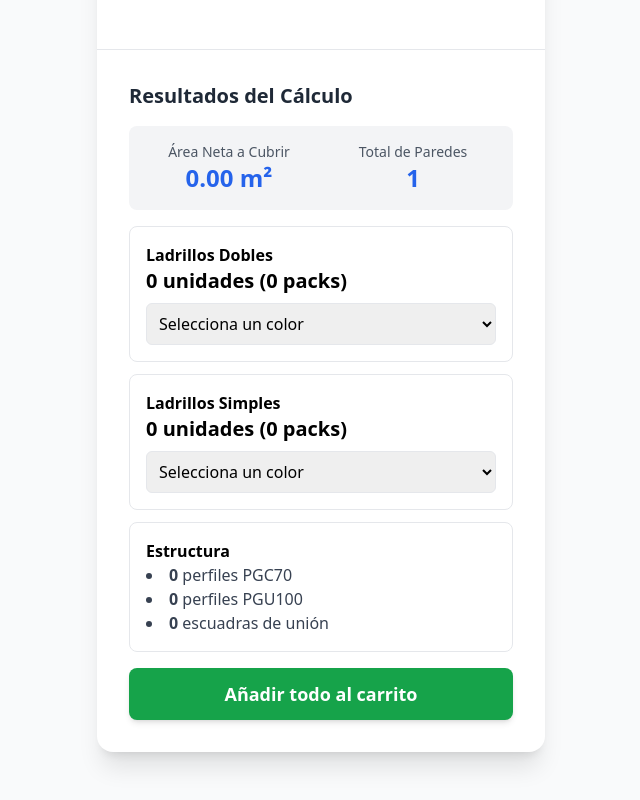
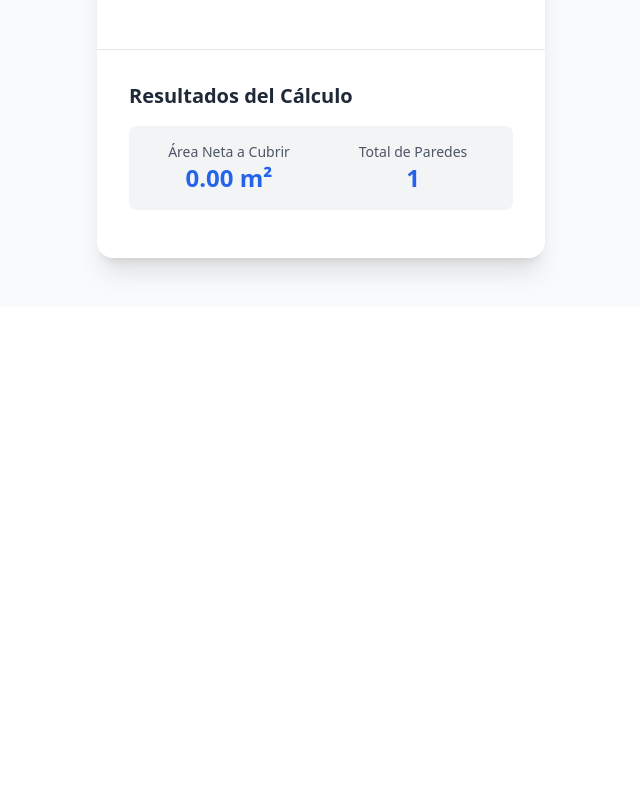
Before and after one commit to Rodogaby1985/woo-construction-calculator, a React (Create React App) app: page / in a window 1280 px wide. Shown: the part 893-1693 px from the top of the page, without its empty margins (319-959 px from the left). After the commit the page ends 1199 px from the top, so only its background shows below. Built offline with nearby package versions, Linux system fonts and the light colour scheme.

Commit message:
Update WallCalculatorResults.js

```diff
--- a/src/components/WallCalculator/WallCalculatorResults.js
+++ b/src/components/WallCalculator/WallCalculatorResults.js
@@ -66,67 +66,11 @@ const WallCalculatorResults = ({ walls }) => {
     };
   }, [walls]);
 
-  // --- LÓGICA PARA GENERAR EL ENLACE DEL CARRITO (¡LA NUEVA MAGIA!) ---
-  const generateCartLink = () => {
-    // Valida que se hayan seleccionado los colores si hay ladrillos calculados
-    if (calculations.totalDoubleBricks > 0 && !selectedDoubleBrickColorId) {
-      alert('Por favor, selecciona un color para los Ladrillos Dobles.');
-      return null;
-    }
-    if (calculations.totalSingleBricks > 0 && !selectedSingleBrickColorId) {
-      alert('Por favor, selecciona un color para los Ladrillos Simples.');
-      return null;
-    }
-
-    const baseUrl = 'https://blockplas.com.ar/cart/';
-    const params = new URLSearchParams();
-
-    // Añadir productos al enlace
-    if (calculations.totalDoubleBricks > 0) {
-      params.append('add-to-cart', selectedDoubleBrickColorId);
-      params.append('quantity', calculations.totalDoubleBricks);
-    }
-    if (calculations.totalSingleBricks > 0) {
-      params.append('add-to-cart', selectedSingleBrickColorId);
-      params.append('quantity', calculations.totalSingleBricks);
-    }
-    if (calculations.pgc70Profiles > 0) {
-      params.append('add-to-cart', config.WOOCOMMERCE_IDS.PGC70);
-      params.append('quantity', calculations.pgc70Profiles);
-    }
-    if (calculations.pgu100Profiles > 0) {
-      params.append('add-to-cart', config.WOOCOMMERCE_IDS.PGU100);
-      params.append('quantity', calculations.pgu100Profiles);
-    }
-    if (calculations.escuadras > 0) {
-      params.append('add-to-cart', config.WOOCOMMERCE_IDS.ESCUADRA);
-      params.append('quantity', calculations.escuadras);
-    }
-
-    const queryString = params.toString();
-    if (!queryString) {
-      alert('No hay productos calculados para añadir al carrito.');
-      return null;
-    }
-
-    return `${baseUrl}?${queryString}`;
-  };
-
-  const handleAddAllToCartClick = (event) => {
-    const cartLink = generateCartLink();
-    if (!cartLink) {
-      // Si el enlace no se pudo generar (por falta de selección de color),
-      // prevenimos que el enlace vacío funcione.
-      event.preventDefault();
-    }
-  };
-
-  // --- RENDERIZADO DEL COMPONENTE ---
+  // --- RENDERIZADO DEL COMPONENTE CON BOTONES INDIVIDUALES ---
   return (
     <div className="p-6 sm:p-8">
       <h3 className="text-xl font-semibold mb-4 text-gray-800">Resultados del Cálculo</h3>
       <div className="space-y-4">
-        {/* ... (el resto del JSX de resultados se mantiene igual) ... */}
         <div className="grid grid-cols-2 gap-4 text-center bg-gray-100 p-4 rounded-lg">
           <div>
             <p className="text-sm text-gray-600">Área Neta a Cubrir</p>
@@ -140,54 +84,73 @@ const WallCalculatorResults = ({ walls }) => {
 
         <div className="space-y-3">
           {/* Ladrillos Dobles */}
+          {calculations.totalDoubleBricks > 0 && (
             <div className="p-4 border rounded-lg">
               <p className="font-semibold">Ladrillos Dobles</p>
-            <p className="text-xl font-bold">{calculations.totalDoubleBricks} unidades ({calculations.packsDoubleBricks} packs)</p>
-            <select
-              value={selectedDoubleBrickColorId}
-              onChange={(e) => setSelectedDoubleBrickColorId(e.target.value)}
-              className="w-full mt-2 p-2 border rounded-md"
-            >
+              <p className="text-xl font-bold">{calculations.totalDoubleBricks} unidades</p>
+              <select value={selectedDoubleBrickColorId} onChange={(e) => setSelectedDoubleBrickColorId(e.target.value)} className="w-full mt-2 p-2 border rounded-md">
                 {config.COLOR_OPTIONS.DOUBLE_BRICKS.map(color => (
                   <option key={color.id || 'default-double'} value={color.id}>{color.name}</option>
                 ))}
               </select>
+              <a href={selectedDoubleBrickColorId ? `https://blockplas.com.ar/cart/?add-to-cart=${selectedDoubleBrickColorId}&quantity=${calculations.totalDoubleBricks}` : '#'}
+                 onClick={(e) => !selectedDoubleBrickColorId && e.preventDefault()}
+                 className={`block text-center w-full mt-3 py-2 rounded-lg text-sm font-semibold transition-colors shadow-sm ${selectedDoubleBrickColorId ? 'bg-blue-700 text-white hover:bg-blue-800' : 'bg-gray-300 text-gray-500 cursor-not-allowed'}`}>
+                Añadir Ladrillos Dobles
+              </a>
             </div>
+          )}
 
           {/* Ladrillos Simples */}
+          {calculations.totalSingleBricks > 0 && (
             <div className="p-4 border rounded-lg">
               <p className="font-semibold">Ladrillos Simples</p>
-            <p className="text-xl font-bold">{calculations.totalSingleBricks} unidades ({calculations.packsSingleBricks} packs)</p>
-             <select
-              value={selectedSingleBrickColorId}
-              onChange={(e) => setSelectedSingleBrickColorId(e.target.value)}
-              className="w-full mt-2 p-2 border rounded-md"
-            >
+              <p className="text-xl font-bold">{calculations.totalSingleBricks} unidades</p>
+              <select value={selectedSingleBrickColorId} onChange={(e) => setSelectedSingleBrickColorId(e.target.value)} className="w-full mt-2 p-2 border rounded-md">
                 {config.COLOR_OPTIONS.SINGLE_BRICKS.map(color => (
                   <option key={color.id || 'default-single'} value={color.id}>{color.name}</option>
                 ))}
               </select>
+              <a href={selectedSingleBrickColorId ? `https://blockplas.com.ar/cart/?add-to-cart=${selectedSingleBrickColorId}&quantity=${calculations.totalSingleBricks}` : '#'}
+                 onClick={(e) => !selectedSingleBrickColorId && e.preventDefault()}
+                 className={`block text-center w-full mt-3 py-2 rounded-lg text-sm font-semibold transition-colors shadow-sm ${selectedSingleBrickColorId ? 'bg-green-700 text-white hover:bg-green-800' : 'bg-gray-300 text-gray-500 cursor-not-allowed'}`}>
+                Añadir Ladrillos Simples
+              </a>
             </div>
+          )}
 
-          {/* Perfiles y Escuadras */}
+          {/* Perfiles y Escuadras (AHORA SEPARADOS) */}
+          {calculations.pgc70Profiles > 0 && (
             <div className="p-4 border rounded-lg">
-            <p className="font-semibold">Estructura</p>
-            <ul className="list-disc list-inside text-gray-700">
-              <li><span className="font-bold">{calculations.pgc70Profiles}</span> perfiles PGC70</li>
-              <li><span className="font-bold">{calculations.pgu100Profiles}</span> perfiles PGU100</li>
-              <li><span className="font-bold">{calculations.escuadras}</span> escuadras de unión</li>
-            </ul>
+                <p className="font-semibold">Perfiles PGC70</p>
+                <p><span className="font-bold">{calculations.pgc70Profiles}</span> unidades</p>
+                <a href={`https://blockplas.com.ar/cart/?add-to-cart=${config.WOOCOMMERCE_IDS.PGC70}&quantity=${calculations.pgc70Profiles}`}
+                   className="block text-center w-full mt-3 py-2 rounded-lg text-sm font-semibold bg-purple-700 text-white hover:bg-purple-800 transition-colors shadow-sm">
+                  Añadir PGC70
+                </a>
             </div>
+          )}
+          {calculations.pgu100Profiles > 0 && (
+            <div className="p-4 border rounded-lg">
+                <p className="font-semibold">Perfiles PGU100</p>
+                <p><span className="font-bold">{calculations.pgu100Profiles}</span> unidades</p>
+                <a href={`https://blockplas.com.ar/cart/?add-to-cart=${config.WOOCOMMERCE_IDS.PGU100}&quantity=${calculations.pgu100Profiles}`}
+                   className="block text-center w-full mt-3 py-2 rounded-lg text-sm font-semibold bg-orange-700 text-white hover:bg-orange-800 transition-colors shadow-sm">
+                  Añadir PGU100
+                </a>
             </div>
-
-        {/* Botón de acción final - AHORA ES UN ENLACE (<a>) */}
-        <a
-          href={generateCartLink() || '#'}
-          onClick={handleAddAllToCartClick}
-          className="block text-center w-full mt-6 bg-green-600 text-white py-3 rounded-lg text-lg font-semibold hover:bg-green-700 transition-colors shadow-md"
-        >
-          Añadir todo al carrito
+          )}
+          {calculations.escuadras > 0 && (
+            <div className="p-4 border rounded-lg">
+                <p className="font-semibold">Escuadras de Unión</p>
+                <p><span className="font-bold">{calculations.escuadras}</span> unidades</p>
+                <a href={`https://blockplas.com.ar/cart/?add-to-cart=${config.WOOCOMMERCE_IDS.ESCUADRA}&quantity=${calculations.escuadras}`}
+                   className="block text-center w-full mt-3 py-2 rounded-lg text-sm font-semibold bg-red-700 text-white hover:bg-red-800 transition-colors shadow-sm">
+                  Añadir Escuadras
                 </a>
+            </div>
+          )}
+        </div>
       </div>
     </div>
   );
```
Lines whose indentation alone changed are shown as unchanged.
